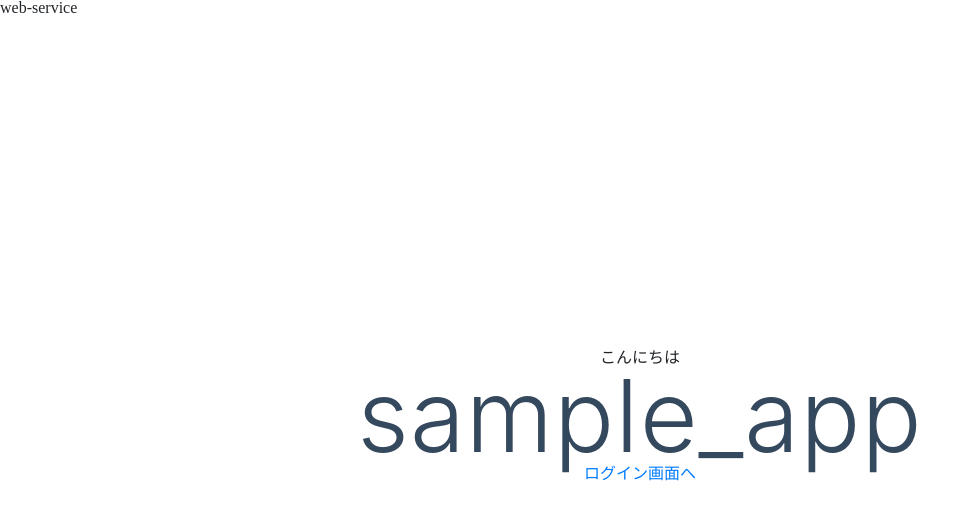
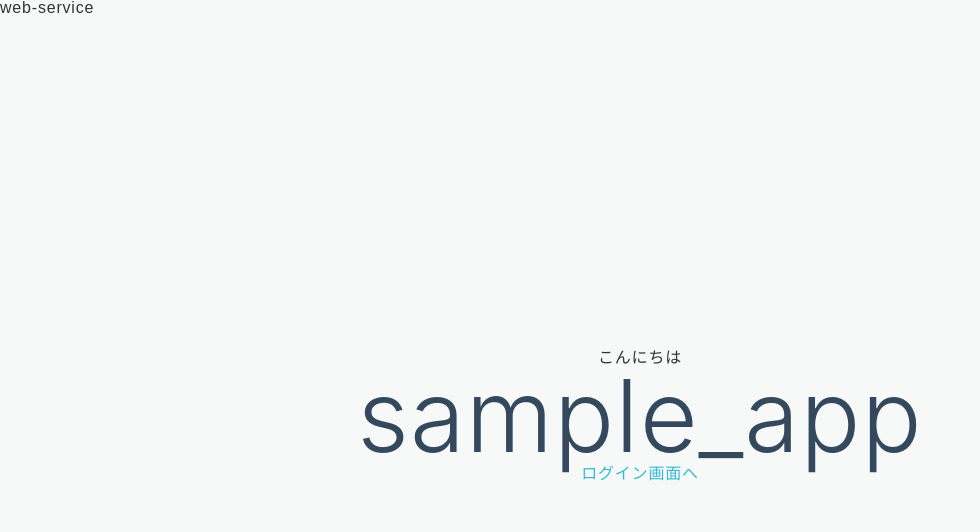
Before and after one commit to kogamitsuhiro/bookstore, a Nuxt app in the folder front/: page / in a window 1280 px wide. Shown: the top 532 px of the page, without its empty margins (0-980 px from the left). Built offline with nearby package versions, Linux system fonts and the light colour scheme; no server answers.

Commit message:
scssの導入

```diff
--- /dev/null
+++ b/front/assets/scss/_base.scss
@@ -0,0 +1,28 @@
+body {
+  color: $color-black;
+  background-color: $color-cream;
+  font-size: 16px;
+  letter-spacing: 0.05em;
+  font-family: "Hiragino Kaku Gothic ProN","メイリオ", sans-serif;
+}
+
+section {
+  margin: 40px 0 80px 0;
+}
+
+a {
+  text-decoration: none;
+  &:link {
+    color: $color-blue;
+  }
+  &:visited {
+    color: $color-blue;
+  }
+}
+
+.page-enter-active, .page-leave-active {
+  transition: opacity .3s;
+}
+.page-enter, .page-leave-to {
+  opacity: 0;
+}
--- /dev/null
+++ b/front/assets/scss/_mixins.scss
@@ -0,0 +1,17 @@
+@import '_variables';
+
+@mixin pc {
+  @media (max-width: ($pc)) {
+    @content;
+  }
+}
+@mixin tab {
+  @media (max-width: ($tab)) {
+    @content;
+  }
+}
+@mixin sp {
+  @media (max-width: ($sp)) {
+    @content;
+  }
+}
--- /dev/null
+++ b/front/assets/scss/_variables.scss
@@ -0,0 +1,13 @@
+// breakpoint
+$pc: 1024px;
+$tab: 896px;
+$sp: 480px;
+
+// color
+$color-black: #333;
+$color-gray: #aaa;
+$color-lightgray: #eee;
+$color-deepgray: #787c7b;
+$color-blue: #33bad2;
+$color-cream: #f7f9f9;
+$color-green: #2cb696;
--- /dev/null
+++ b/front/assets/scss/style.scss
@@ -0,0 +1,5 @@
+@charset "utf-8";
+
+@import '_variables';
+@import '_mixins';
+@import '_base';
--- a/front/nuxt.config.js
+++ b/front/nuxt.config.js
@@ -26,7 +26,14 @@ export default {
   */
   css: [
     'reset-css',
+    '~/assets/scss/style.scss'
   ],
+  styleResources: {
+    scss: [
+      '~assets/scss/_variables.scss',
+      '~assets/scss/_mixins.scss'
+    ]
+  },
   /*
   ** Plugins to load before mounting the App
   */
@@ -46,6 +53,7 @@ export default {
     '@nuxtjs/axios',
     '@nuxtjs/auth',
     'bootstrap-vue/nuxt',
+    '@nuxtjs/style-resources'
   ],
   axios: {
     proxy: true
--- a/front/package.json
+++ b/front/package.json
@@ -19,8 +19,11 @@
     "nuxt": "^2.0.0"
   },
   "devDependencies": {
+    "@nuxtjs/style-resources": "^1.0.0",
     "eslint": "^6.7.2",
     "eslint-plugin-vue": "^6.0.1",
-    "reset-css": "^5.0.1"
+    "node-sass": "^4.13.0",
+    "reset-css": "^5.0.1",
+    "sass-loader": "^8.0.0"
   }
 }
--- a/front/pages/login.vue
+++ b/front/pages/login.vue
@@ -41,3 +41,8 @@ export default {
   }
 }
 </script>
+<style scoped lang="scss">
+h1 {
+  color: $color-green;
+}
+</style>
```
Also changed, not shown: 1 other file (tests, documents, lock files or other folders).
